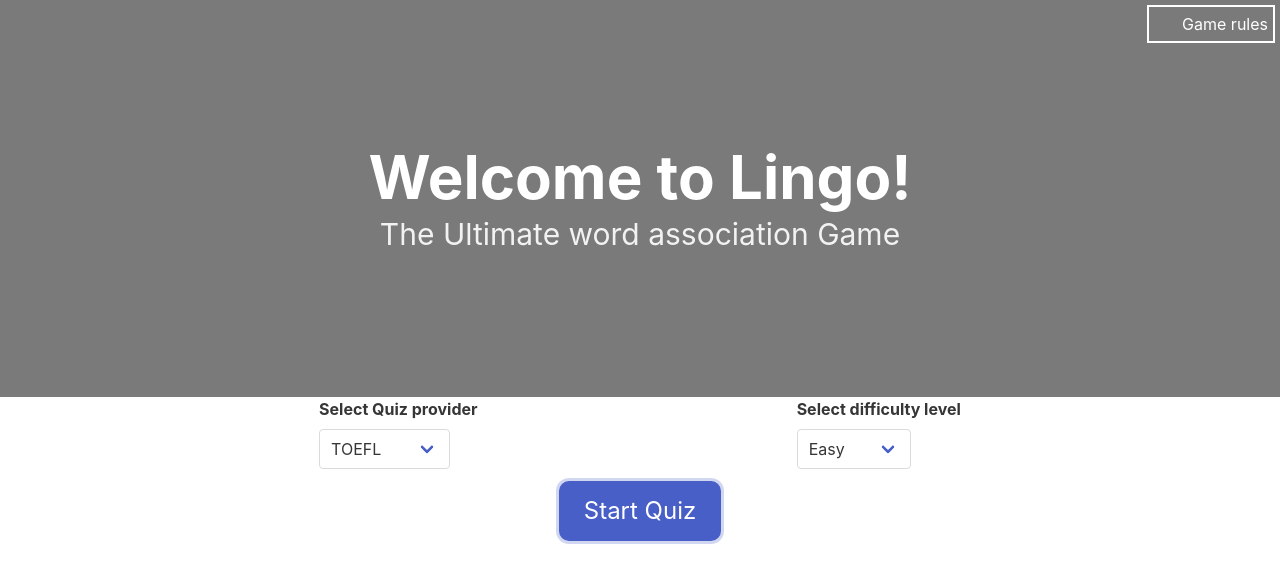
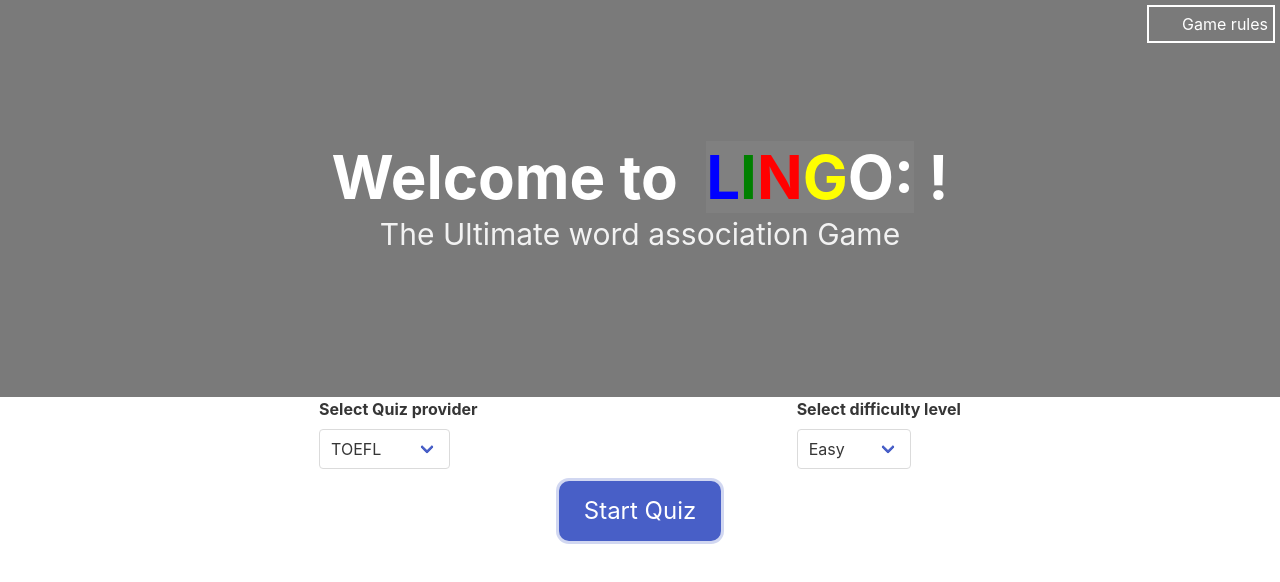
Before and after one commit to Eugieno/Lingo, a React (Create React App) app in the folder word-game/: page / in a window 1280 px wide. Shown: the top 582 px of the page. Built offline with nearby package versions, Linux system fonts and the light colour scheme; no server answers.

Commit message:
updated Lingo on Landing page with font style inspired by TOM

```diff
--- a/word-game/src/App.js
+++ b/word-game/src/App.js
@@ -117,6 +117,7 @@ console.log(formData.testType)
         // <DisplayScore/>
         // <TimelessQuiz objResponse={objResponse}/>
         // <div><h1>This is the response: {JSON.stringify(objResponse)}</h1></div>
+
         <Router>
         <>
         <Routes>
--- a/word-game/src/components/GameSettings.js
+++ b/word-game/src/components/GameSettings.js
@@ -11,7 +11,12 @@ function GameSettings ({testType, difficulty, numOfQuestion, onFormFieldChange,
         <section className="hero is-medium is-link has-background-grey has-text-light">
           <div style={{textAlign:"center"}} class="hero-body">
             <h1 style={{fontSize:60}} className="title has-text-weight-bold" >
-              Welcome to Lingo!
+              Welcome to &nbsp;
+                <p style={{color: "blue", backgroundColor: "grey", display: "inline"}}>L</p>
+                <p style={{color: "green", backgroundColor: "grey", display: "inline"}}>I</p>
+                <p style={{color: "red", backgroundColor: "grey", display: "inline"}}>N</p>
+                <p style={{color: "yellow", backgroundColor: "grey", display: "inline"}}>G</p>
+                <p style={{color: "white", backgroundColor: "gray", display: "inline"}}>O:</p>&nbsp;!
             </h1>
             <p style={{fontSize:30}} class="subtitle">
               The Ultimate word association Game
--- a/word-game/src/components/WelcomePage.js
+++ b/word-game/src/components/WelcomePage.js
@@ -6,14 +6,7 @@ function WelcomePage({updateAPIstate}) {
 //   const [name, setName] = useState('');
 //   const history = useHistory();
 
-  const handleSubmit = (event) => {
-    event.preventDefault();
-    // Save the user's name to the state
-    // You can also save the name to localStorage or a cookie if you want to persist it
-    // setName(event.target.name.value);
-    // Navigate to the game/quiz page
-    // history.push('/game');
-  };
+
 
   return (
     <div>
@@ -26,13 +19,7 @@ function WelcomePage({updateAPIstate}) {
         <p style={{color: "white", backgroundColor: "gray", display: "inline"}}>O:</p>&nbsp;
         the ultimate word association game!
       </h1>
-      <form onSubmit={handleSubmit}>
-        <label>
-          Please enter your name:
-          <input type="text" name="name" />
-        </label>
-        <Link to="settings"><button onClick={updateAPIstate} type="submit">Continue to Game</button></Link>
-          </form>
+
     </div>
   );
 }
--- a/word-game/src/index.js
+++ b/word-game/src/index.js
@@ -3,6 +3,7 @@ import ReactDOM from 'react-dom/client';
 import './index.css';
 import App from './App';
 import RenderQuestions from './components/RenderQuestions';
+import WelcomePage from './components/WelcomePage';
 
 
 
@@ -10,7 +11,7 @@ const root = ReactDOM.createRoot(document.getElementById('root'));
 root.render(
 <React.StrictMode>
       <App cup={"full"}/>
-      {/* <RenderQuestions/> */}
+      {/* <WelcomePage/> */}
 
 </React.StrictMode>
 );
```
